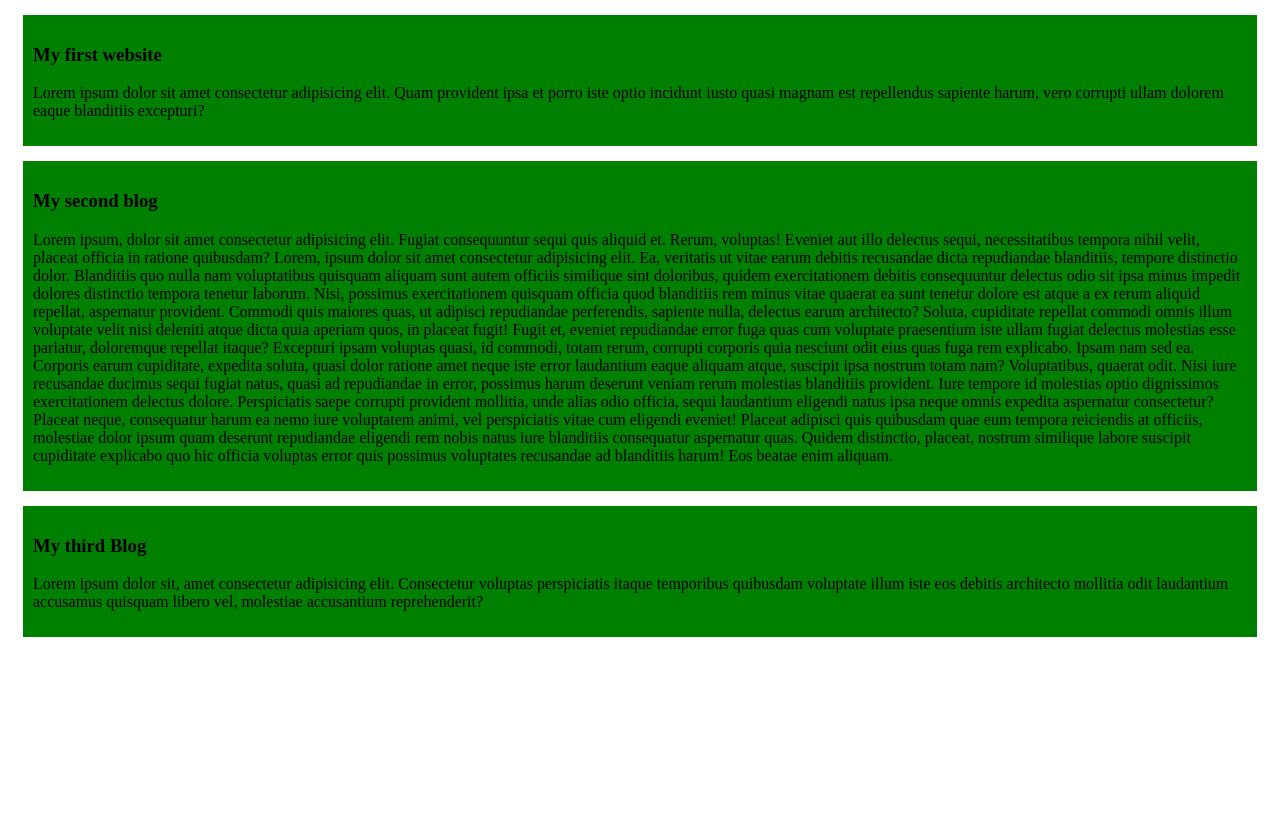
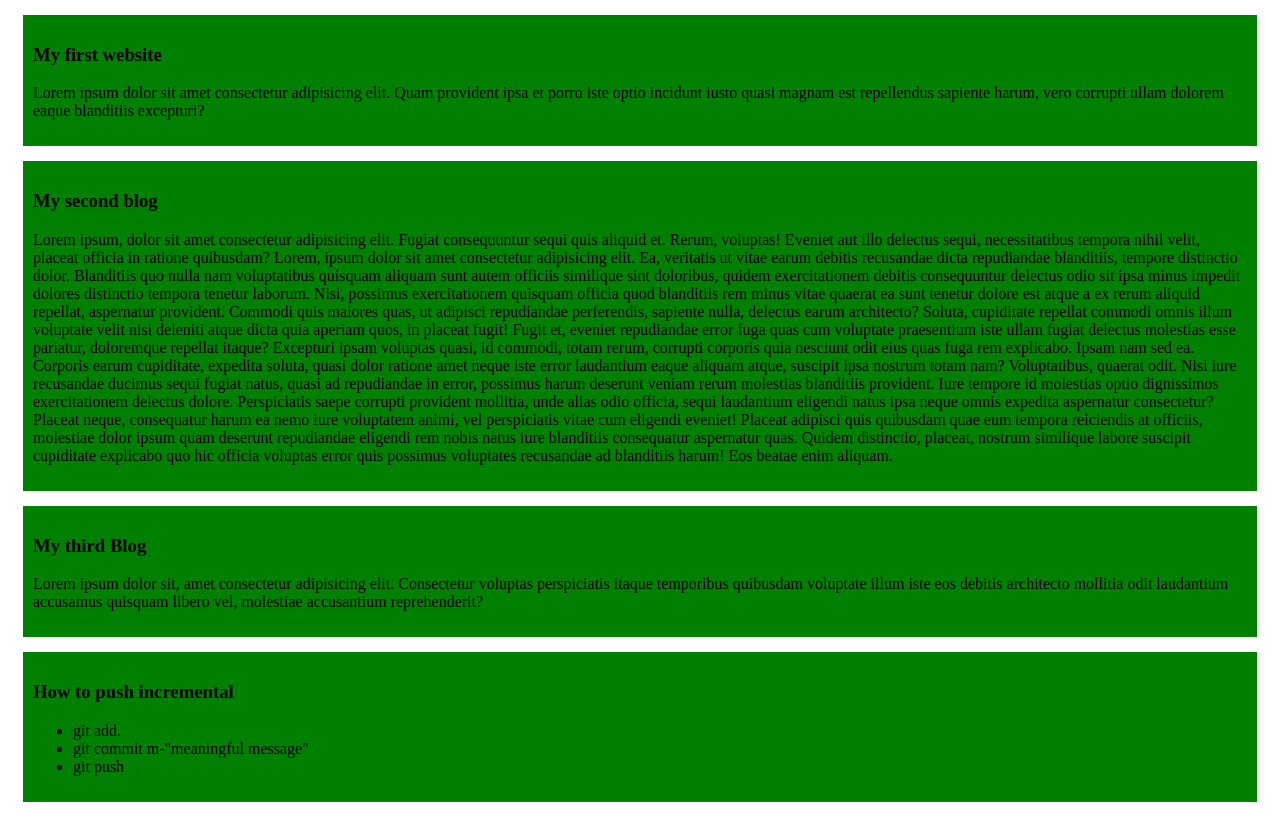
Before and after one commit to arife4/my-simple-website, a plain HTML site: page index.html in a window 1280 px wide. Drawn offline with Linux system fonts and the light colour scheme.

Commit message:
added a list to push code

```diff
--- a/index.html
+++ b/index.html
@@ -49,6 +49,14 @@
         quibusdam voluptate illum iste eos debitis architecto mollitia odit laudantium accusamus quisquam libero vel,
         molestiae accusantium reprehenderit?</p>
 </div>
+<div>
+    <h3>How to push incremental</h3>
+    <ul>
+        <li>git add.</li>
+        <li>git commit m-"meaningful message"</li>
+        <li>git push</li>
+    </ul>
+</div>
 
 <body>
 
```
